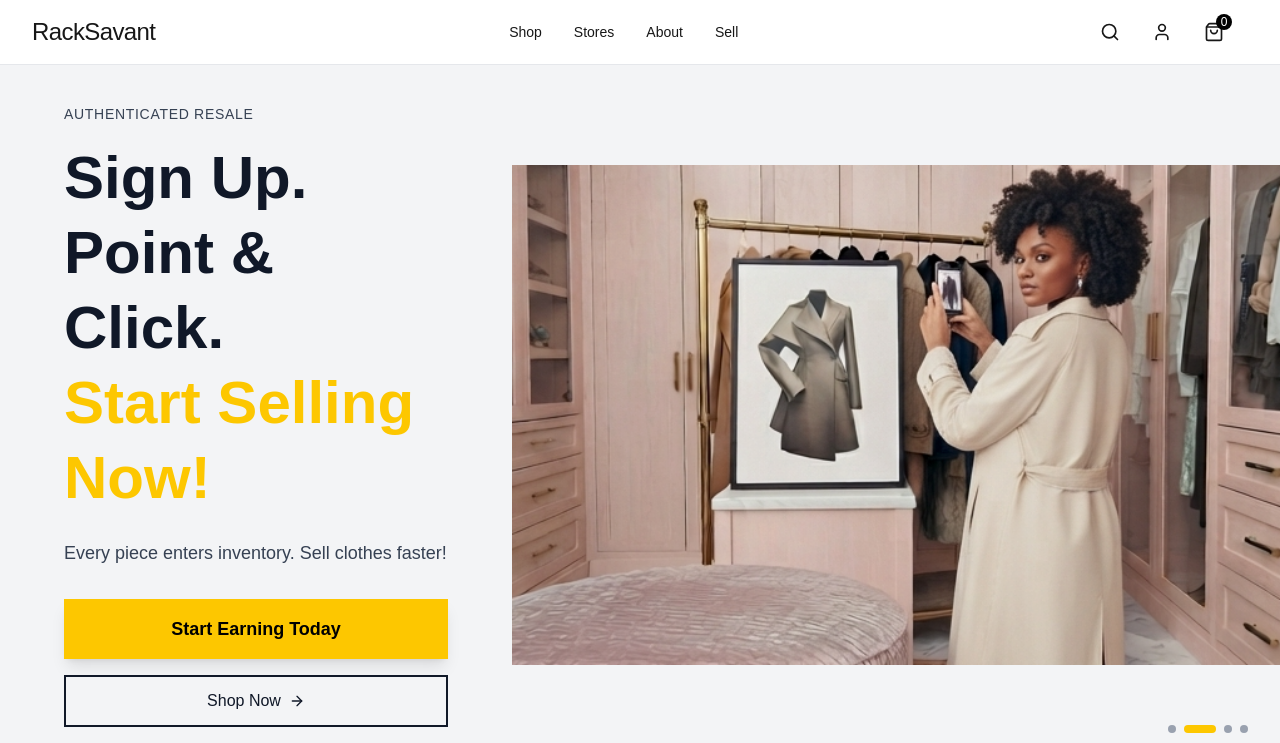
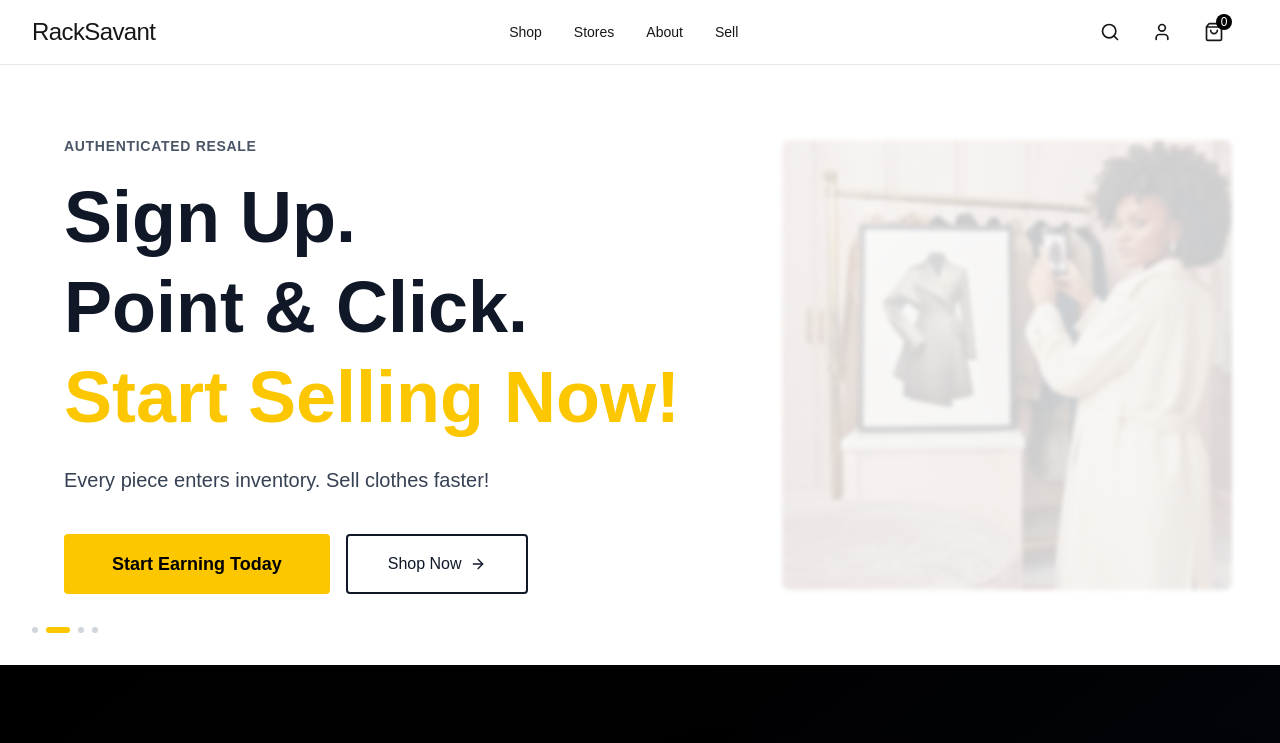
Before and after one commit to RackSavant/CrossPostGTMSite, a Next.js app: page / in a window 1280 px wide. Shown: the top 743 px of the page. Built offline with nearby package versions, Linux system fonts and the light colour scheme.

Commit message:
Redesign hero: subtle background carousel, prominent copy, sleek high-end aesthetic

```diff
--- a/components/hero-carousel.tsx
+++ b/components/hero-carousel.tsx
@@ -23,44 +23,44 @@ export function HeroCarousel() {
   }, []);
 
   return (
-    <section className="relative h-[700px] flex items-center overflow-hidden bg-gray-100">
+    <section className="relative h-[600px] flex items-center overflow-hidden bg-white">
 
-      {/* Carousel Images - Right Side */}
-      <div className="absolute right-0 top-0 bottom-0 w-3/5 overflow-hidden">
+      {/* Carousel Images - Behind Text, Smaller, Right Side */}
+      <div className="absolute right-12 top-1/2 -translate-y-1/2 w-[450px] h-[450px] opacity-20 blur-[2px]">
         {images.map((image, index) => (
           <img
             key={index}
             src={image.src}
             alt={image.alt}
-            className={`absolute inset-0 w-full h-full object-contain transition-opacity duration-1000 ${
-              index === currentIndex ? 'opacity-100' : 'opacity-0'
+            className={`absolute inset-0 w-full h-full object-cover rounded-lg transition-all duration-1000 ${
+              index === currentIndex ? 'opacity-100 scale-100' : 'opacity-0 scale-95'
             }`}
           />
         ))}
       </div>
 
-      {/* Text Content - Left Side */}
-      <div className="relative z-20 w-2/5 px-8 lg:px-16 py-12">
-        <div className="max-w-lg">
-          <p className="text-sm uppercase tracking-wider mb-4 text-gray-700">Authenticated Resale</p>
-          <h1 className="text-4xl md:text-5xl lg:text-6xl font-bold mb-6 leading-tight text-gray-900">
+      {/* Text Content - Prominent */}
+      <div className="relative z-20 max-w-7xl mx-auto px-8 lg:px-16 py-12 w-full">
+        <div className="max-w-2xl">
+          <p className="text-sm uppercase tracking-wider mb-4 text-gray-600 font-semibold">Authenticated Resale</p>
+          <h1 className="text-5xl md:text-6xl lg:text-7xl font-bold mb-6 leading-tight text-gray-900">
             Sign Up.<br />
             Point & Click.<br />
             <span className="text-yellow-400">Start Selling Now!</span>
           </h1>
-          <p className="text-lg mb-8 text-gray-700">
+          <p className="text-xl mb-10 text-gray-700 max-w-xl">
             Every piece enters inventory. Sell clothes faster!
           </p>
-          <div className="flex flex-col gap-4">
+          <div className="flex flex-col sm:flex-row gap-4">
             <Link
               href="/join"
-              className="bg-yellow-400 text-black px-10 py-4 text-lg rounded-none hover:bg-yellow-300 transition-colors font-bold text-center shadow-lg"
+              className="bg-yellow-400 text-black px-12 py-4 text-lg rounded-sm hover:bg-yellow-300 transition-all hover:shadow-xl font-bold text-center"
             >
               Start Earning Today
             </Link>
             <Link
               href="/shop"
-              className="border-2 border-gray-900 text-gray-900 px-8 py-3 rounded-none hover:bg-gray-900 hover:text-white transition-colors inline-flex items-center justify-center gap-2 font-medium"
+              className="border-2 border-gray-900 text-gray-900 px-10 py-4 rounded-sm hover:bg-gray-900 hover:text-white transition-all inline-flex items-center justify-center gap-2 font-medium"
             >
               Shop Now
               <ArrowRight className="w-4 h-4" />
@@ -69,14 +69,14 @@ export function HeroCarousel() {
         </div>
       </div>
 
-      {/* Carousel Indicators */}
-      <div className="absolute bottom-8 right-8 z-20 flex gap-2">
+      {/* Carousel Indicators - Subtle */}
+      <div className="absolute bottom-8 left-8 z-20 flex gap-2">
         {images.map((_, index) => (
           <button
             key={index}
             onClick={() => setCurrentIndex(index)}
-            className={`w-2 h-2 rounded-full transition-all ${
-              index === currentIndex ? 'bg-yellow-400 w-8' : 'bg-gray-400'
+            className={`w-1.5 h-1.5 rounded-full transition-all ${
+              index === currentIndex ? 'bg-yellow-400 w-6' : 'bg-gray-300'
             }`}
             aria-label={`Go to slide ${index + 1}`}
           />
```
